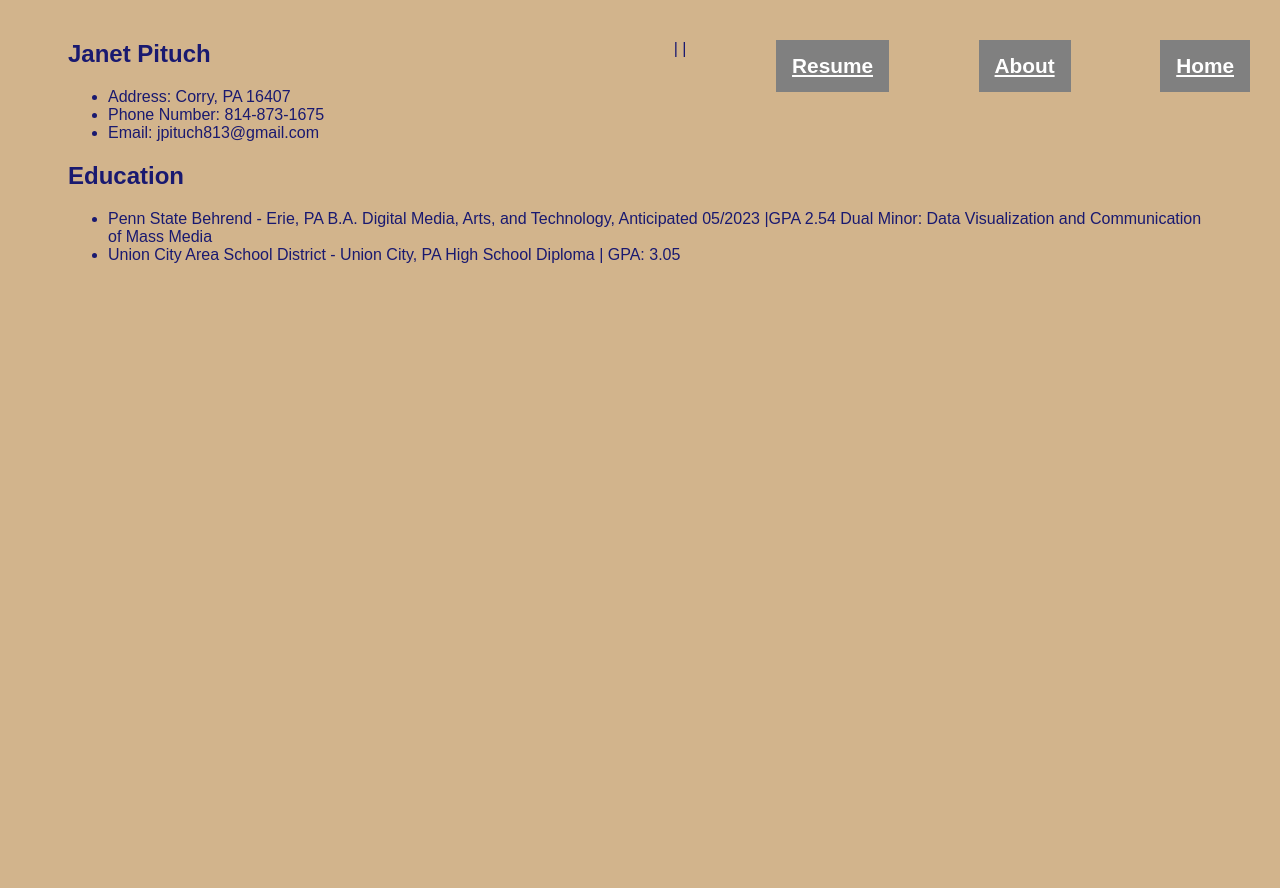
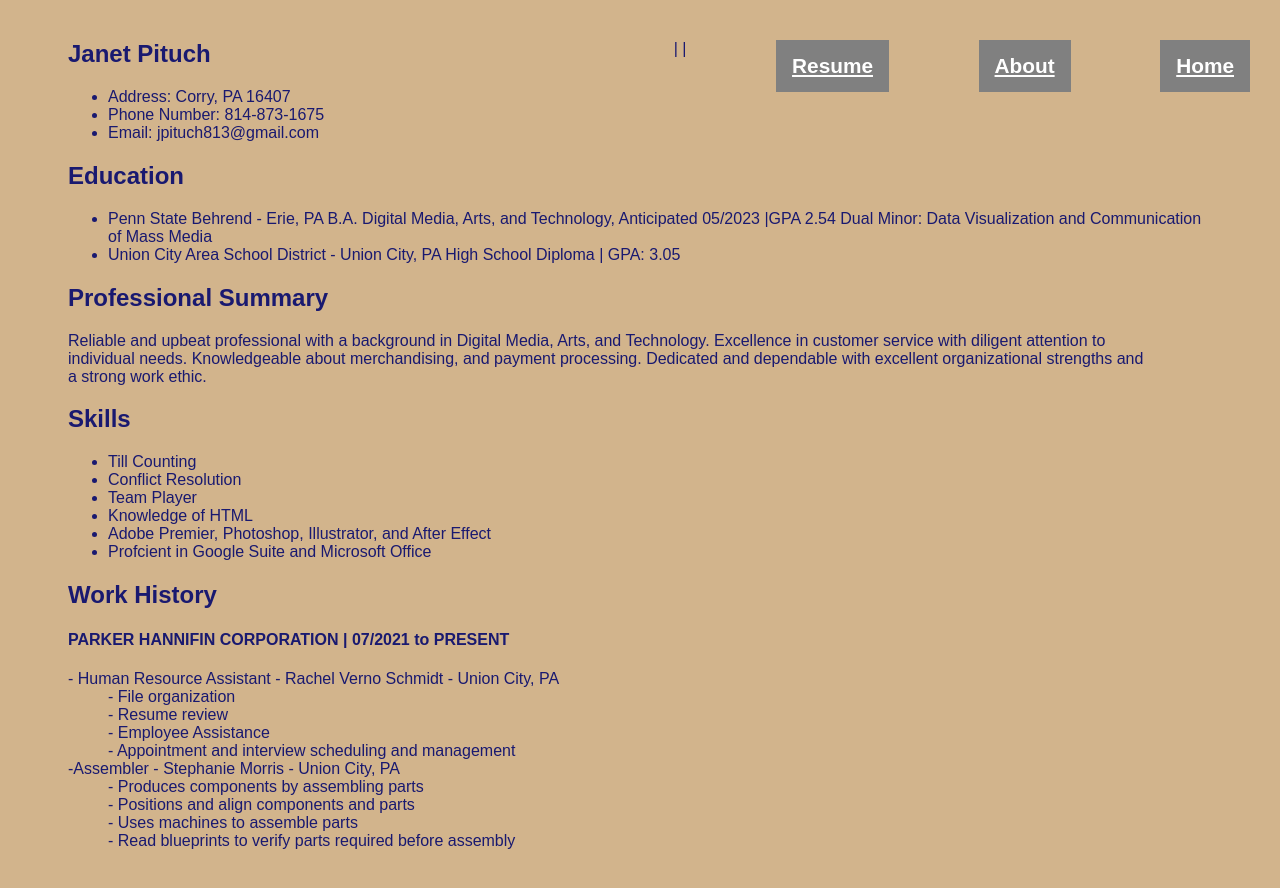
Before and after one commit to Janman813/Digit400, a Jekyll site: the page built from docs/resume.html, in a window 1280 px wide. Shown: the top 888 px of the page. Built offline with Jekyll 4.4.1, drawn with Linux system fonts in a browser that asks for light colours.

Commit message:
updated resume

```diff
--- a/docs/resume.html
+++ b/docs/resume.html
@@ -5,13 +5,13 @@ url: "https://Janman813.github.io/digit/resume.html"
 ---
 <section id="resume">
     <h1>Janet Pituch</h1>
-    <ul>
+    <ul id="contactInfo">
         <li>Address: Corry, PA 16407</li>
         <li>Phone Number: 814-873-1675</li>
         <li>Email: jpituch813@gmail.com</li>
     </ul>
     <h2>Education</h2>
-    <ul>
+    <ul id="education">
         <li>
             Penn State Behrend - Erie, PA
             B.A. Digital Media, Arts, and Technology, Anticipated  05/2023 |GPA 2.54
@@ -22,4 +22,29 @@ url: "https://Janman813.github.io/digit/resume.html"
             High School Diploma | GPA: 3.05
         </li>
     </ul>
+    <h2>Professional Summary</h2>
+    <p>Reliable and upbeat professional with a background in Digital Media, Arts, and Technology. Excellence in customer service with diligent attention to individual needs. Knowledgeable about merchandising, and payment processing. Dedicated and dependable with excellent organizational strengths and a strong work ethic.</p>
+    <h2>Skills</h2>
+    <ul id="skills">
+        <li>Till Counting</li>
+        <li>Conflict Resolution</li>
+        <li>Team Player</li>
+        <li>Knowledge of HTML</li>
+        <li>Adobe Premier, Photoshop, Illustrator, and After Effect</li>
+        <li>Profcient in Google Suite and Microsoft Office</li>
+    </ul>
+    <h2>Work History</h2>
+    <h4>PARKER HANNIFIN CORPORATION | 07/2021 to PRESENT</h4>
+    <dl>
+        <dt>- Human Resource Assistant - Rachel Verno Schmidt - Union City, PA</dt>
+        <dd> - File organization</dd>
+        <dd> - Resume review</dd>
+        <dd> - Employee Assistance</dd>
+        <dd> - Appointment and interview scheduling and management</dd>
+        <dt>-Assembler - Stephanie Morris - Union City, PA</dt>
+        <dd> - Produces components by assembling parts</dd>
+        <dd> - Positions and align components and parts</dd>
+        <dd> - Uses machines to assemble parts</dd>
+        <dd> -  Read blueprints to verify parts required before assembly</dd>
+    </dl>
 </section>
```
